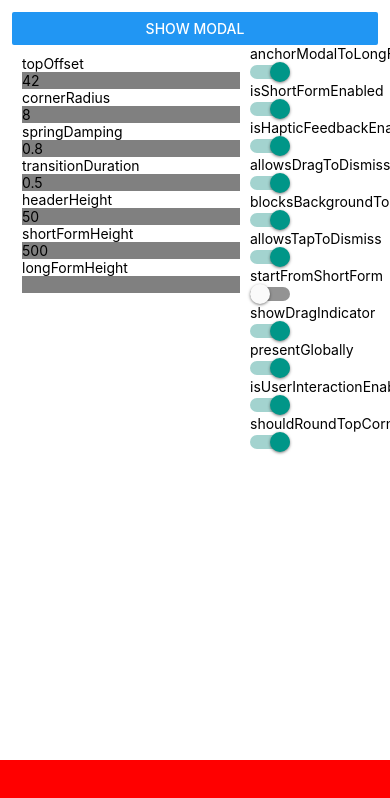
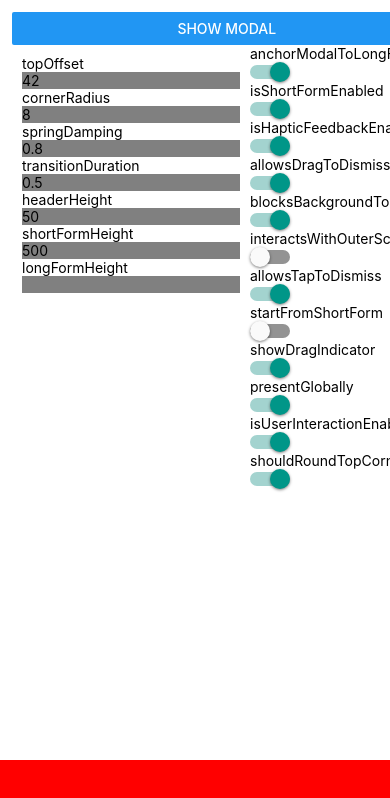
Before and after one commit to osdnk/react-native-slack-bottom-sheet, a React Native app in the folder example/: screen / in a window 390 px wide. Shown: the top 798 px of the page. Built offline with nearby package versions, Linux system fonts and the light colour scheme; what react-native would draw is missing.

Commit message:
feat: add interactsWithOuterScrollView

```diff
--- a/example/src/App.tsx
+++ b/example/src/App.tsx
@@ -89,11 +89,15 @@ export default function ConfigScreen() {
   const [headerHeight, setHeaderHeight] = React.useState(50);
   const [shortFormHeight, setShortFormHeight] = React.useState(500);
   const [startFromShortForm, setStartFromShortForm] = React.useState(false);
+  const [
+    interactsWithOuterScrollView,
+    setInteractsWithOuterScrollView,
+  ] = React.useState(false);
   const [visible, setVisible] = React.useState(false);
 
   return (
     <View style={{ height: '100%' }}>
-      <View style={{ height: '90%' }}>
+      <ScrollView horizontal={true} style={{ height: '90%' }}>
         {visible ? (
           <Modal
             topOffset={topOffset}
@@ -118,6 +122,7 @@ export default function ConfigScreen() {
             onWillTransition={({ type }: { type: String }) =>
               console.warn('onWillTransition', type)
             }
+            interactsWithOuterScrollView={interactsWithOuterScrollView}
             presentGlobally={presentGlobally}
           >
             <App />
@@ -223,6 +228,11 @@ export default function ConfigScreen() {
                 value={blocksBackgroundTouches}
                 onValueChange={setBlocksBackgroundTouches}
               />
+              <Text>interactsWithOuterScrollview</Text>
+              <Switch
+                value={interactsWithOuterScrollView}
+                onValueChange={setInteractsWithOuterScrollView}
+              />
               <Text>allowsTapToDismiss</Text>
               <Switch
                 value={allowsTapToDismiss}
@@ -256,7 +266,7 @@ export default function ConfigScreen() {
             </View>
           </View>
         </ScrollView>
-      </View>
+      </ScrollView>
       <View style={{ height: '10%', backgroundColor: 'red' }} />
     </View>
   );
```
Also changed, not shown: 2 other files (tests, documents, lock files or other folders).
